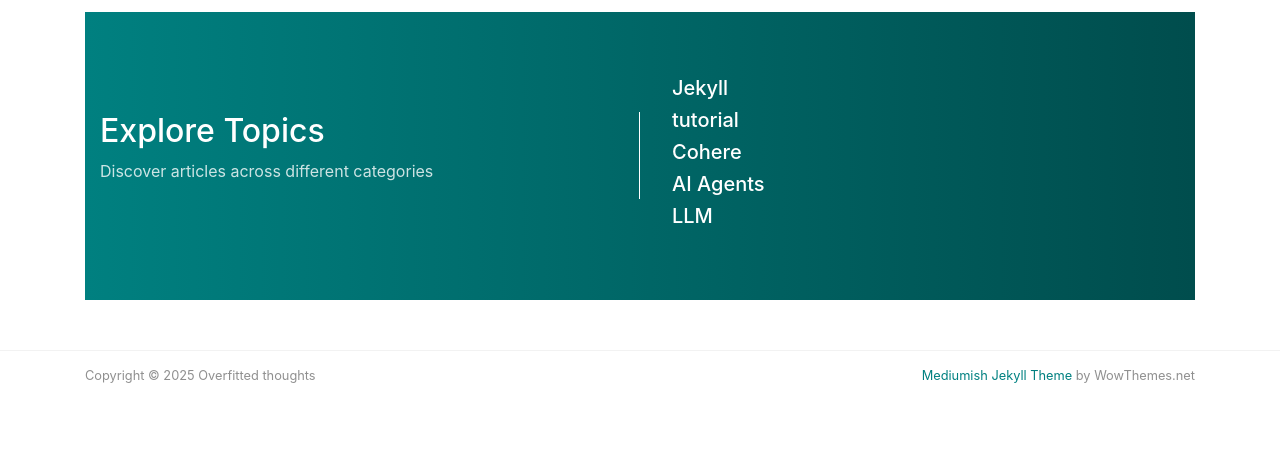
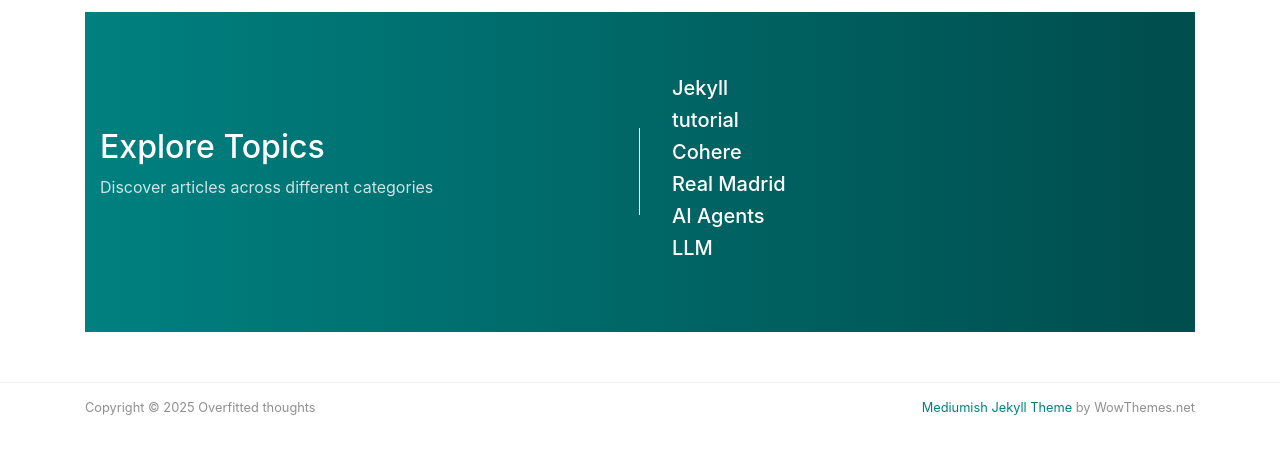
Before and after one commit to sanjay-ks23/sanjay-ks23.github.io, a Jekyll site: the page built from _posts/2018-01-12-we-all-wait-for-summer.md, in a window 1280 px wide and 1359 px high. Shown: the part 868-1322 px from the top of the window. Built offline with Jekyll 4.4.1, drawn with Linux system fonts in a browser that asks for light colours; nearby versions of some CDN libraries; comment, search, counter and statistics services are not loaded.

Commit message:
Update 2018-01-12-we-all-wait-for-summer.md

```diff
--- a/_posts/2018-01-12-we-all-wait-for-summer.md
+++ b/_posts/2018-01-12-we-all-wait-for-summer.md
@@ -2,7 +2,7 @@
 layout: post
 title:  "We all wait for summer"
 author: john
-categories: [ Jekyll, tutorial ]
+categories: [ Real Madrid ]
 image: assets/images/5.jpg
 rating: .5
 ---
```
